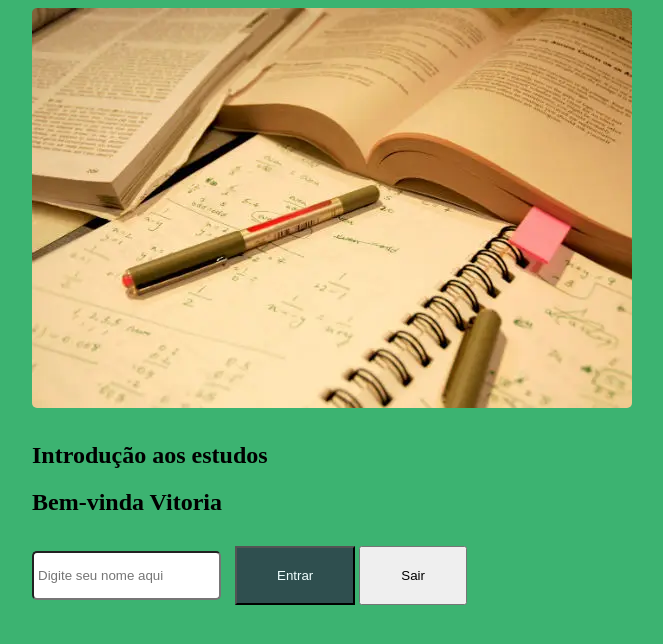
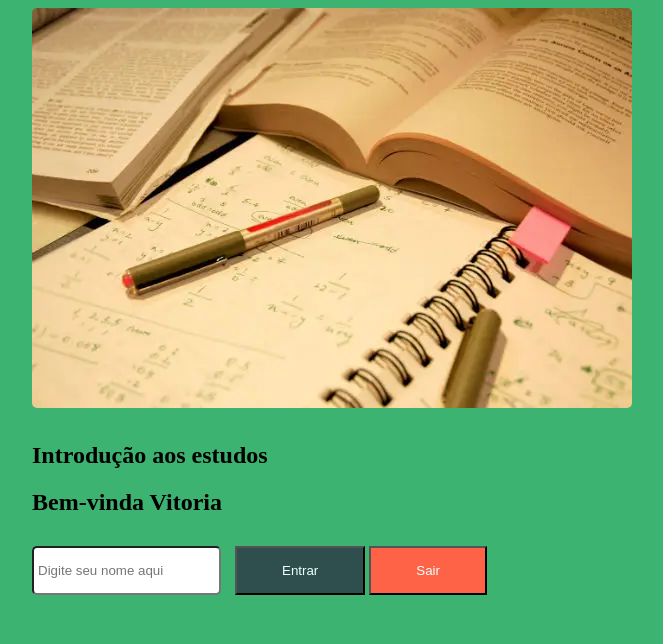
Before and after one commit to Vitorxst/Aula-HTML-potencia-TECH, a plain HTML site: page index.html in a window 1280 px wide. Shown: the whole page, without its empty margins (308-971 px from the left). Drawn offline with Linux system fonts and the light colour scheme.

Commit message:
CSS
Conserto da class button

```diff
--- a/index.html
+++ b/index.html
@@ -20,7 +20,7 @@
             </div>
             <input placeholder="Digite seu nome aqui" name="name" id="name">
             <button class="primary"> Entrar</button>
-            <button class="secundary">Sair</button>
+            <button class="secondary">Sair</button>
         </section>
 
     </body>
--- a/style.css
+++ b/style.css
@@ -1,4 +1,7 @@
-/* o ponto é para selecionar uma classe.*/
+/* o ponto é para selecionar uma classe.
+padding é para ajustar a palavra dentro da div (caixa), afastar o elemento internamente e
+margin é para ajustar a margem da div (caixa) sobre a página
+*/
 
 body{
     background-color:#3CB371;
@@ -22,7 +25,7 @@ img{
 }
 
 button{
-    padding: 20px 40px;
+    padding: 15px 45px;
     border: nome;
     cursor: pointer;
 }
```
